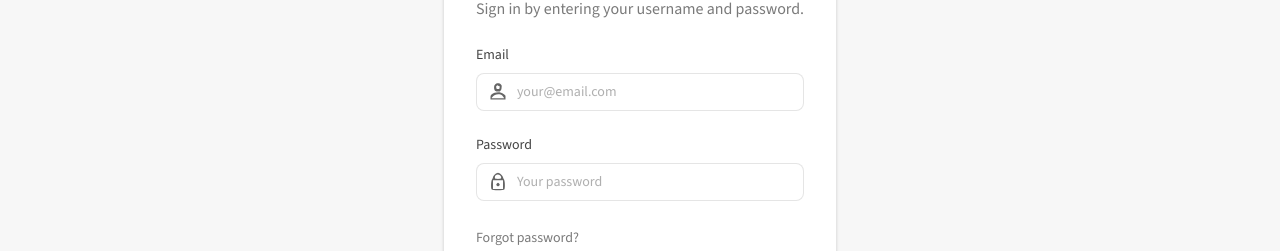
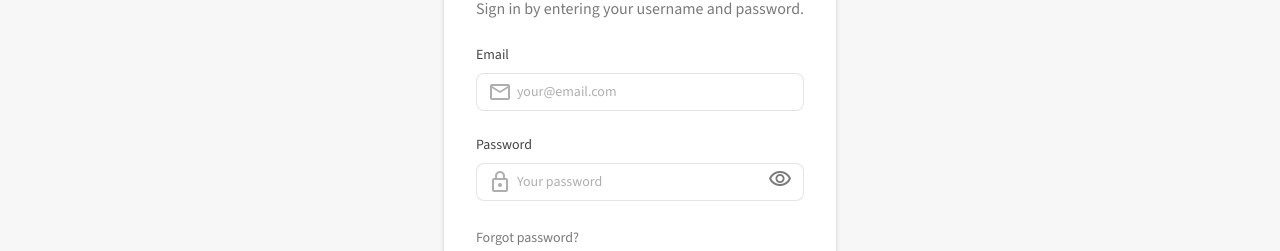
Before and after one commit to MicroJobsProject/microjobs, a React (Vite) app: page /login in a window 1280 px wide. Shown: the part 236-487 px from the top of the page. Built offline with nearby package versions, Linux system fonts and the light colour scheme; no server answers.

Commit message:
enhance LoginPage with password visibility toggle and icon updates

```diff
--- a/src/pages/auth/LoginPage.tsx
+++ b/src/pages/auth/LoginPage.tsx
@@ -8,10 +8,6 @@ import { useAppSelector } from "../../store";
 import { getUi } from "../../store/selectors";
 import { isValidEmail } from "../../utils/validation";
 import Alert from "../../components/ui/Alert";
-
-//ASSETS
-import EmailIcon from "../../assets/user-light.svg";
-import PasswordIcon from "../../assets/lock-light.svg";
 import { useTranslation } from "react-i18next";
 
 function LoginPage() {
@@ -28,6 +24,7 @@ function LoginPage() {
 
   const [emailError, setEmailError] = useState<string>("");
   const [passwordError, setPasswordError] = useState<string>("");
+  const [showPassword, setShowPassword] = useState(false);
 
   const { email, password, rememberMe } = credentials;
   const isDisabled = !email || !password || isFetching;
@@ -41,6 +38,9 @@ function LoginPage() {
 
     if (name === "email" && emailError) {
       setEmailError("");
+    }
+    if (name === "password" && passwordError) {
+      setPasswordError("");
     }
   }
 
@@ -82,12 +82,9 @@ function LoginPage() {
                   </label>
                   <div className="relative">
                     <div className="pointer-events-none absolute inset-y-0 left-0 flex items-center pl-3">
-                      <img
-                        src={EmailIcon}
-                        alt=""
-                        className="text-paragraph h-5 w-5 opacity-60"
-                        aria-hidden="true"
-                      />
+                      <span className="material-symbols-outlined text-paragraph text-xl opacity-60">
+                        mail
+                      </span>
                     </div>
                     <input
                       id="email"
@@ -117,26 +114,32 @@ function LoginPage() {
                   </label>
                   <div className="relative">
                     <div className="pointer-events-none absolute inset-y-0 left-0 flex items-center pl-3">
-                      <img
-                        src={PasswordIcon}
-                        alt=""
-                        className="text-paragraph h-5 w-5 opacity-60"
-                        aria-hidden="true"
-                      />
+                      <span className="material-symbols-outlined text-paragraph text-xl opacity-60">
+                        lock
+                      </span>
                     </div>
                     <input
                       id="password"
-                      type="password"
+                      type={showPassword ? "text" : "password"}
                       name="password"
                       placeholder={t("passwordPlaceholder")}
                       value={password}
                       onChange={handleChange}
-                      className={`bg-container text-paragraph placeholder:text-paragraph/60 block w-full rounded-lg border py-2 pr-3 pl-10 text-sm focus:ring-1 focus:outline-none ${
+                      className={`bg-container text-paragraph placeholder:text-paragraph/60 block w-full rounded-lg border py-2 pr-10 pl-10 text-sm focus:ring-1 focus:outline-none ${
                         passwordError
                           ? "border-destructive focus:border-destructive focus:ring-destructive"
                           : "border-border focus:border-primary focus:ring-primary"
                       }`}
                     />
+                    <button
+                      type="button"
+                      onClick={() => setShowPassword(!showPassword)}
+                      className="absolute top-1/2 right-3 -translate-y-1/2"
+                    >
+                      <span className="material-symbols-outlined text-paragraph text-xl">
+                        {showPassword ? "visibility_off" : "visibility"}
+                      </span>
+                    </button>
                   </div>
                   {passwordError && (
                     <p className="text-destructive text-sm">{passwordError}</p>
```
